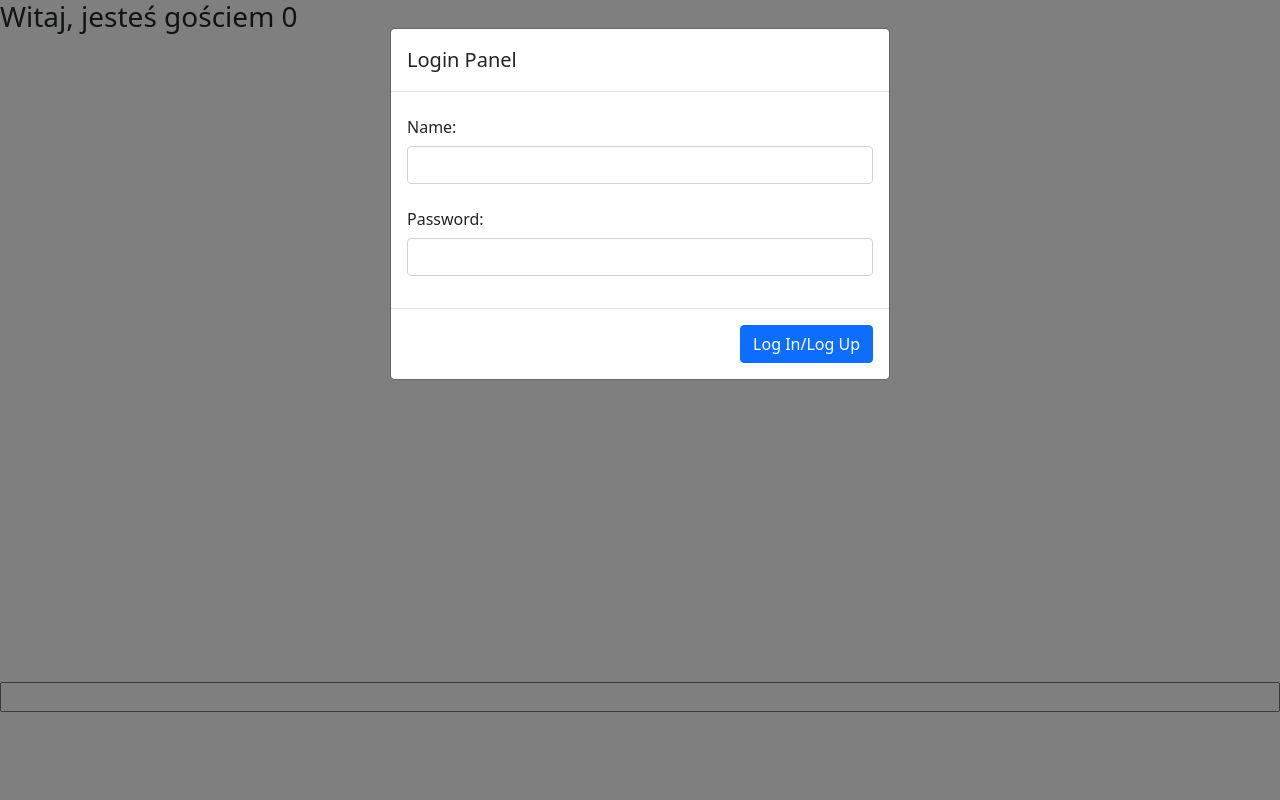
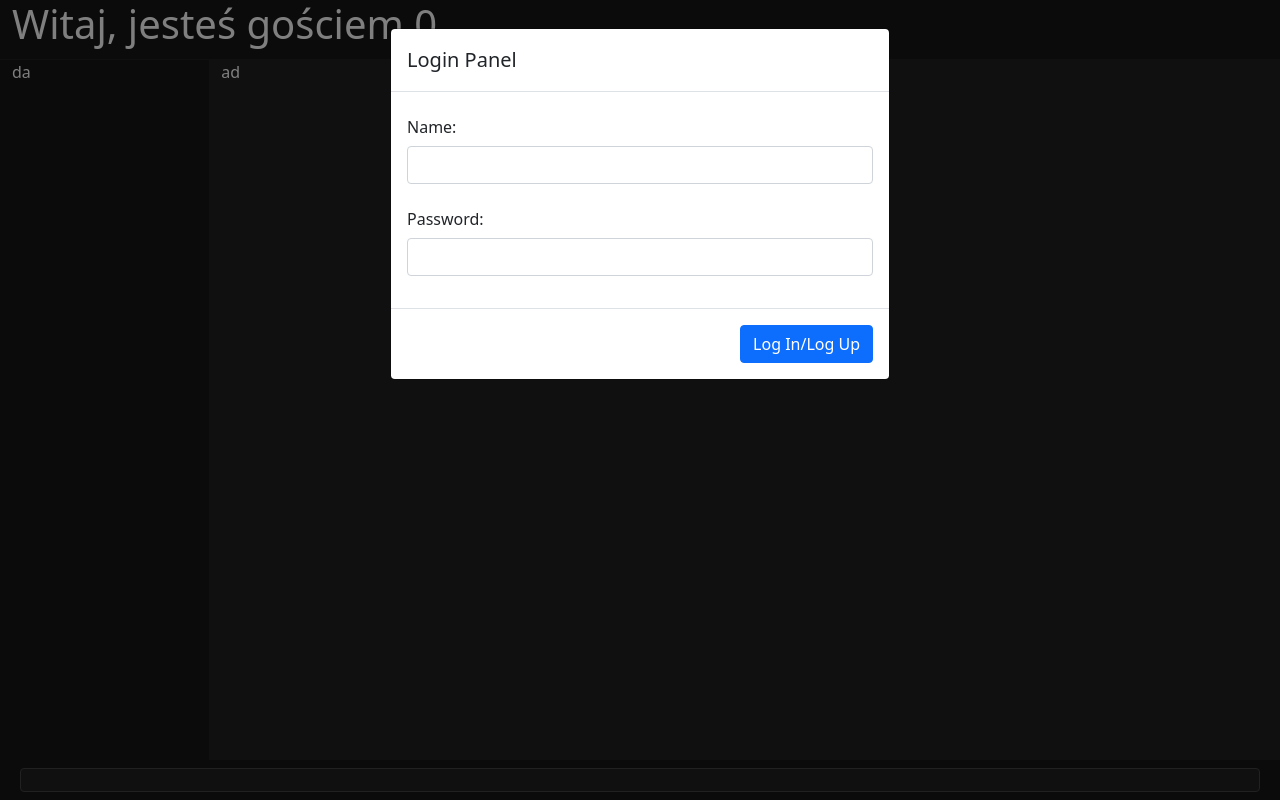
Before and after one commit to mikoslaf/chat, a website: page public/index.html in a window 1280 px wide. Drawn offline with nearby package versions, Linux system fonts and the light colour scheme; no server answers.

Commit message:
added basic css

```diff
--- a/public/index.html
+++ b/public/index.html
@@ -52,15 +52,19 @@
       </div>
     </div>
 
-    <header>
-      <h3>Witaj, jesteś gościem <span>0</span></h3>
+    <header class="container-fluid">
+      <div class="row">
+        <h3 class="display-6"><b>Witaj, jesteś gościem <span>0</span></b></h3>
+      </div>
     </header>
-    <section>
-      <nav></nav>
-      <main></main>
+    <section class="container-fluid">
+      <div class="row w-100">
+        <nav class="col-2">da</nav>
+        <main class="col-10">ad</main>
+      </div>
     </section>
-    <footer>
-      <input type="text" id="chat" />
+    <footer class="container-fluid d-flex">
+      <input class="rounded m-2" type="text" id="chat" />
     </footer>
     <script
       src="https://cdn.jsdelivr.net/npm/bootstrap@5.0.2/dist/js/bootstrap.bundle.min.js"
--- a/public/style.css
+++ b/public/style.css
@@ -1,24 +1,45 @@
+html, body {
+    height: 100%;
+}
+
 section {
-    height: 80vh;
     display: flex;
 }
 
-section > nav {
-    width: 20%;
-    height: 100%;
-    cursor: pointer;
+header {
+    background-color: #171717;
+    color: white;
+    height: 7.5%;
+    border-bottom: 1px solid #212121;
 }
 
-section > main {
-    width: 80%;
-    height: 100%;
-    overflow: scroll;
+section {
+    color: white;
+    height: 87.5%;
+    background-color: #212121;
+}
+
+section nav {
+    cursor: pointer;
+    background-color: #171717;
+}
+
+section main {
+    overflow: auto;
 }
 
 nav > .sel {
     font-weight: bold;
 }
 
-footer > input {
+footer {
+    height: 5%;
+    background-color: #171717;
+}
+
+footer input {
     width: 100%;
+    border: 1px solid #424242;
+    color: white;
+    background-color: #212121;
 }
```
Also changed, not shown: server.js (+6 -6 lines), 1 other file.
